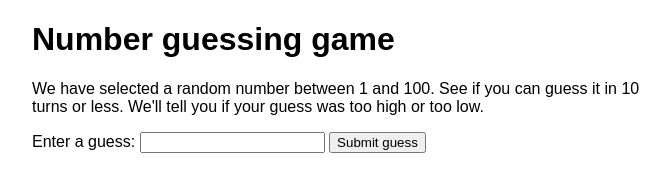
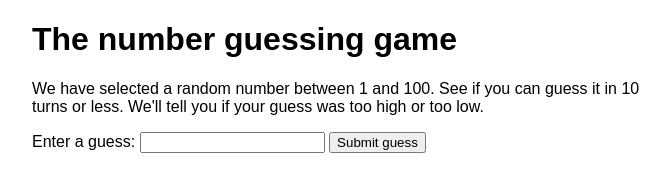
Before and after one commit to Swoleus/javascriptPractice, a plain HTML site: page debug-practice.html in a window 1280 px wide. Shown: the whole page, without its empty margins (288-958 px from the left). Drawn offline with Linux system fonts and the light colour scheme.

Commit message:
Rename title

```diff
--- a/debug-practice.html
+++ b/debug-practice.html
@@ -23,7 +23,7 @@
   </head>
 
   <body>
-      <h1>Number guessing game</h1>
+      <h1>The number guessing game</h1>
 
       <p>We have selected a random number between 1 and 100. See if you can guess it in 10 turns or less. We'll tell you if your guess was too high or too low.</p>
 
```
